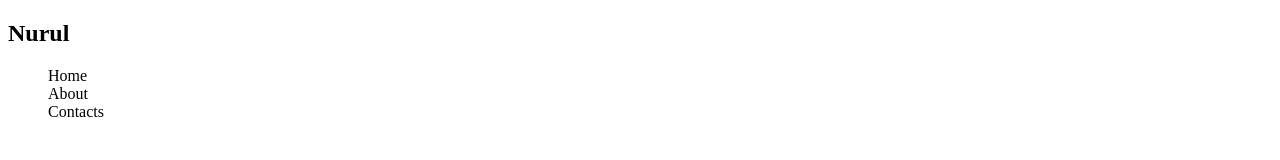
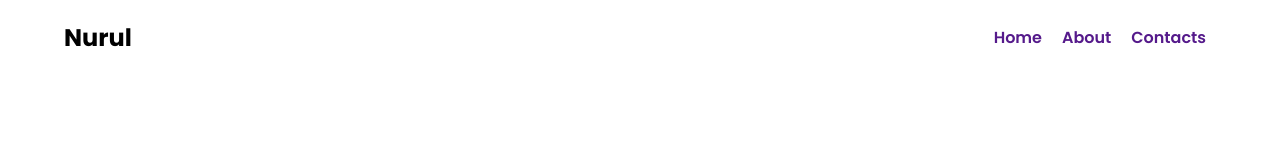
Before and after one commit to nurulhudda247/practice-JM-Repo, a plain HTML site: page index.html in a window 1280 px wide. Drawn offline with Linux system fonts and the light colour scheme.

Commit message:
second commit

```diff
--- a/index.html
+++ b/index.html
@@ -8,14 +8,14 @@
     <title>JM-Repo</title>
 </head>
 <body>
-    <section class="header">
+    <section class="header container">
         <nav>
-            <h2>Nurul</h2>
+            <h2 class="logo">Nurul</h2>
             <div class="menu">
                 <ul>
-                    <li>Home</li>
-                    <li>About</li>
-                    <li>Contacts</li>
+                    <a href=""><li>Home</li></a>
+                    <a href=""><li>About</li></a>
+                    <a href=""><li>Contacts</li></a>
                 </ul>
             </div>
         </nav>
--- a/style.css
+++ b/style.css
@@ -1,3 +1,35 @@
-.header nav ul{
+@import url('https://fonts.googleapis.com/css2?family=Poppins:wght@400;600;700&display=swap');
+
+*{
+    padding: 0%;
+    margin: 0%;
+    box-sizing: border-box;
+    font-family: 'Poppins', sans-serif;
+}
+
+.header{
+    padding-top: 20px;
+}
+
+.container{
+    margin: 0 5%;
+}
+
+nav{
+    display: flex;
+    justify-content: space-between;
+}
+
+nav ul{
+    display: flex;
     list-style: none;
 }
+
+nav ul li{
+    padding: 5px 10px;
+}
+
+nav a{
+    text-decoration: none;
+    font-weight: 600;
+}
```
